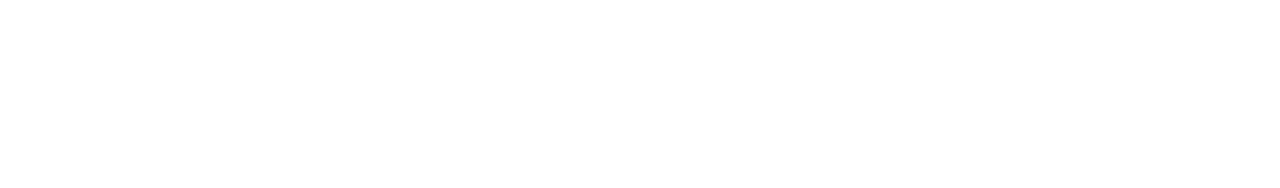
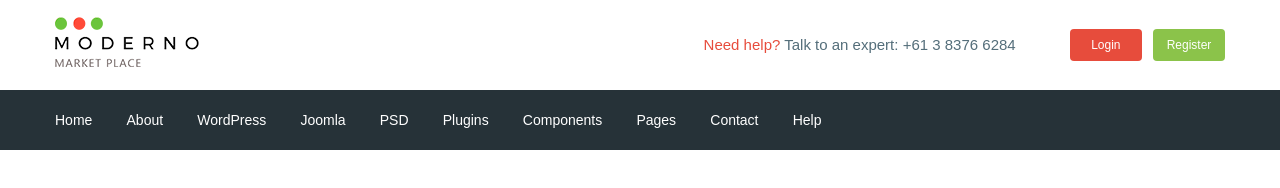
Before and after one commit to Dmitriifd/moderno, a website: page app/index.html in a window 1280 px wide. Drawn offline with nearby package versions, Linux system fonts and the light colour scheme; files that its build step writes are made by us from their sources.

Commit message:
adвed header

```diff
--- a/app/index.html
+++ b/app/index.html
@@ -1,15 +1,76 @@
 <!DOCTYPE html>
-<html lang="en">
+<html lang="ru">
 <head>
     <meta charset="UTF-8">
     <meta name="viewport" content="width=device-width, initial-scale=1.0">
-    <title>Document</title>
+    <title>Moderno marketplace</title>
     <link rel="stylesheet" href="css/libs.min.css">
     <link rel="stylesheet" href="css/style.min.css">
 </head>
 <body>
 
+    <header class="header">
+        <div class="header__top">
+            <div class="container">
+                <div class="header__top-inner">
+                    <div class="header__logo">
+                        <a href="#">
+                            <img src="images/logo.png" alt="">
+                        </a>
+                    </div>
 
+                    <div class="header__text">
+                        <a href="#"><span>Need help?</span></a> Talk to an expert: <a class="header__phone" href="tel:61383766284">+61 3 8376 6284</a>
+                    </div>
+
+                    <div class="header__box">
+                        <a class="basket" href="#"></a>
+                        <a class="header__btn header__btn-login" href="#">Login</a>
+                        <a class="header__btn header__btn-register" href="#">Register</a>
+                    </div>
+                </div>
+            </div>
+        </div>
+
+        <div class="header__menu">
+            <div class="container">
+                <nav class="menu">
+                    <ul class="menu__list">
+                        <li>
+                            <a href="#">Home</a>
+                        </li>
+                        <li>
+                            <a href="#">About</a>
+                        </li>
+                        <li>
+                            <a href="#">WordPress</a>
+                        </li>
+                        <li>
+                            <a href="#">Joomla</a>
+                        </li>
+                        <li>
+                            <a href="#">PSD</a>
+                        </li>
+                        <li>
+                            <a href="#">Plugins</a>
+                        </li>
+                        <li>
+                            <a href="#">Components</a>
+                        </li>
+                        <li>
+                            <a href="#">Pages</a>
+                        </li>
+                        <li>
+                            <a href="#">Contact</a>
+                        </li>
+                        <li>
+                            <a href="#">Help</a>
+                        </li>
+                    </ul>
+                </nav>
+            </div>
+        </div>
+    </header>
 
 
 
--- /dev/null
+++ b/app/scss/_fonts.scss
@@ -0,0 +1,21 @@
+@font-face {
+    font-family: 'Roboto-Regular', sans-serif;
+    src: url('../fonts/Roboto-Regular.woff2') format('woff2'),
+         url('../fonts/Roboto-Regular.woff') format('woff');
+         font-weight: 400;
+         font-display: swap;
+}
+@font-face {
+    font-family: 'Roboto-Medium', sans-serif;
+    src: url('../fonts/Roboto-Medium.woff2') format('woff2'),
+         url('../fonts/Roboto-Regular.woff') format('woff');
+         font-weight: 500;
+         font-display: swap;
+}
+@font-face {
+    font-family: 'Roboto-Bold', sans-serif;
+    src: url('../fonts/Roboto-Bold.woff2') format('woff2'),
+         url('../fonts/Roboto-Bold.woff') format('woff');
+         font-weight: 700;
+         font-display: swap;
+}
--- /dev/null
+++ b/app/scss/_global.scss
@@ -0,0 +1,31 @@
+html{
+    box-sizing: border-box;
+}
+*,
+*::before,
+*::after {
+    box-sizing: inherit;
+}
+a{
+    display: inline-block;
+    text-decoration: none;
+    color: $text;
+}
+ul,
+li{
+    margin: 0;
+    padding: 0;
+    list-style: none;
+}
+body{
+    font-family: 'Roboto-Regular', sans-serif;
+    font-size: 15px;
+    line-height: 24px;
+    font-weight: 400;
+    color: $text;
+}
+.container{
+    max-width: 1200px;
+    margin: 0 auto;
+    padding: 0 15px;
+}
--- /dev/null
+++ b/app/scss/_vars.scss
@@ -0,0 +1,4 @@
+$text: #546e7a;
+$red: #e74c3c;
+$green: #8bc34a;
+$bg: #263238;
--- a/app/scss/style.scss
+++ b/app/scss/style.scss
@@ -1,18 +1,78 @@
-html{
-    box-sizing: border-box;
+@import  'vars';
+@import  'global';
+@import  'fonts';
+
+
+.header {
+
+    &__top {
+    }
+
+    &__top-inner {
+        display: flex;
+        justify-content: space-between;
+        align-items: center;
+        height: 90px;
+    }
+
+    &__logo {
+    }
+
+    &__text {
+        span{
+            color: $red;
+        }
+        margin-left: auto;
+        margin-right: 50px;
+    }
+
+    &__phone {
+
+    }
+
+    &__box {
+
+    }
+
+    &__btn {
+        padding: 4px;
+        width: 72px;
+        border-radius: 4px;
+        color: #fff;
+        text-align: center;
+        font-size: 12px;
+        &-login{
+            background-color: $red;
+
+
+        }
+        &-register{
+            background-color: $green;
+            margin-left: 7px;
+        }
+    }
+
+    &__menu {
+        background-color: $bg;
+    }
 }
-*,
-*::before,
-*::after {
-    box-sizing: inherit;
+.basket {
 }
+.menu {
+    display: flex;
+    align-items: center;
+    height: 60px;
 
-.font {
-    font-family: serif;
-    border-bottom: 1px solid #000;
+    &__list {
+    }
+    &__list li{
+        display: inline-block;
+        & + li{
+            margin-left: 30px;
+        }
+    }
+    a{
+        color: #fff;
+        font-size: 14px;
+    }
 }
-
-body {
-    display: flex;
-    font-size: 22px;
-}
```
Also changed, not shown: gulpfile.js (+4 -4 lines), app/fonts/Roboto-Bold.woff (added), app/fonts/Roboto-Bold.woff2 (added), app/fonts/Roboto-Medium.woff (added), app/fonts/Roboto-Medium.woff2 (added), app/fonts/Roboto-Regular.woff (added), app/fonts/Roboto-Regular.woff2 (added), app/images/icons/basket.svg (added), app/images/logo.png (added).
